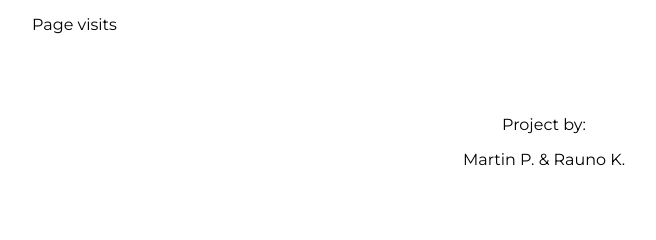
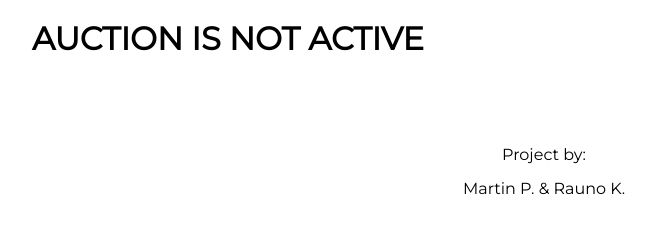
Before and after one commit to fezzzle/django_auction, a Django app: template auction/templates/auction/detail.html in a window 1280 px wide. Shown: the part 271-511 px from the top of the page, without its empty margins (96-752 px from the left). Run offline with Django 3.2, Linux system fonts and the light colour scheme; the template is opened without the code that fills it, so the values that code supplies are empty.

Commit message:
Feat
User can cancel auction, if there have been no bids

```diff
--- a/auction/templates/auction/detail.html
+++ b/auction/templates/auction/detail.html
@@ -15,12 +15,13 @@
     {% if bid %}
         <p>Highest bid: {{ bid }}</p>
     {% endif %}
-
     <p>Description: {{ auction.description }}</p>
     <p>Starting from: {{ auction.min_value }}</p>
+    {% if auction.is_active %}
     <p>Expires at: {{ auction.expire }}</p>
+    <p id="clock"></p>
+    {% endif %}
     <p>Page visits {{ auction.visits }}</p>
-    <p id="clock"></p>
 
 
     {{ json_ctx|json_script:"json_ctx" }}
@@ -37,9 +38,21 @@
                 {% endif %}
                 <input type="submit" name="submit_bid">
             </form>
+        {% else %}
+            <h1>AUCTION IS NOT ACTIVE</h1>
         {% endif %}
     {% else %}
-        <input type="submit" name="cancel_auction" value="Cancel">
+        {% if not bid %}
+            {% if auction.is_active %}
+                <form action="{% url 'auction:detail' auction.id %}" method="POST">
+                    {% csrf_token %}
+                    <input type="submit" name="cancel_auction" value="Cancel">
+                </form>
+                <h1>AUCTION IS ACTIVE</h1>
+            {% else %}
+                <h1>AUCTION IS NOT ACTIVE</h1>
+            {% endif %}
+        {% endif %}
     {% endif %}
 
     <script>
```
Also changed, not shown: auction/views.py (+10 -0 lines).
